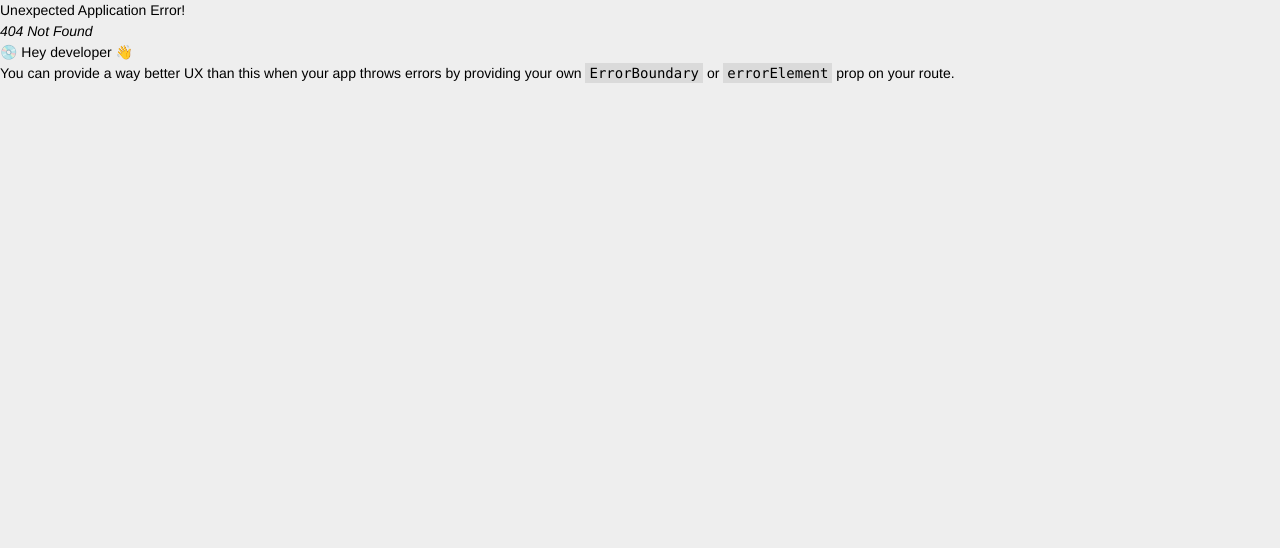
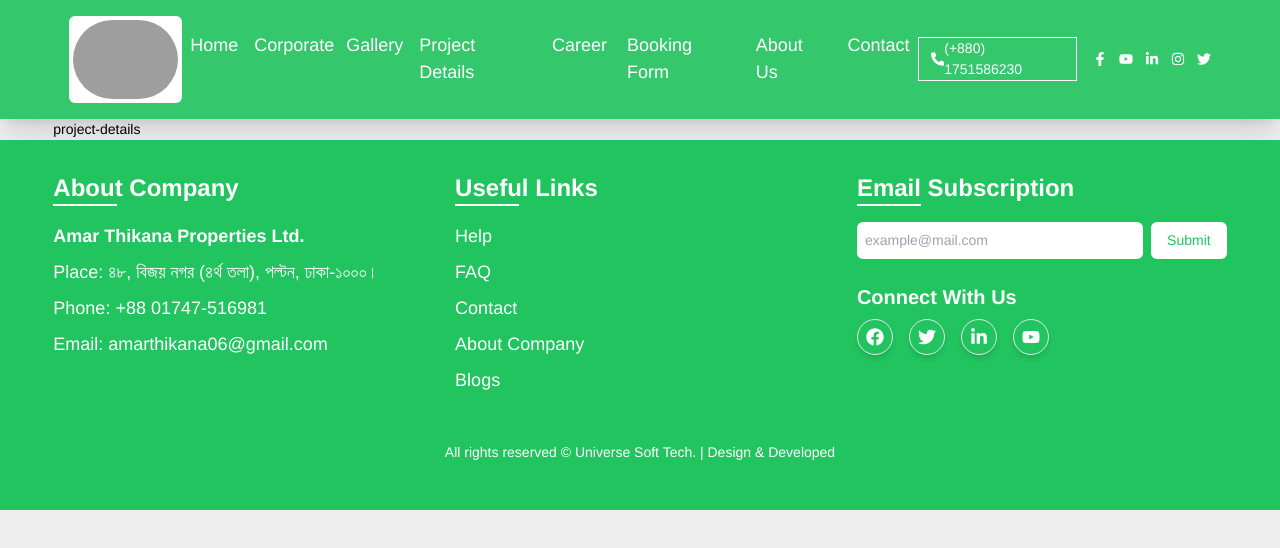
Before and after one commit to universeIt137/RealState-FrontEnd, a React (Vite) app: page /project-details in a window 1280 px wide. Before the commit this address had no page. Shown: the top 548 px of the page. Built offline with nearby package versions, Linux system fonts and the light colour scheme; grey boxes are pictures that could not be loaded.

Commit message:
some code change

```diff
--- a/src/components/clientSide/AboutUs.jsx
+++ b/src/components/clientSide/AboutUs.jsx
@@ -73,7 +73,7 @@ function AboutUs() {
         </div>
 
         {/* Text Section */}
-        <div className="lg:mt-8 mt-3  flex-1">
+        <div className="lg:-mt-2  flex-1">
           <h2 className=" lg:text-2xl font-semibold text-[#21c45e]">
             Homeowner’s Reflections on Apartments
           </h2>
@@ -82,7 +82,7 @@ function AboutUs() {
           <p className="text-[#21c45e]">{currentTestimonial.role}</p>
 
           {/* Arrows for navigation */}
-          <div className="flex space-x-4 -ml-[8px] md:mt-36 text-gray-500">
+          <div className="flex space-x-4 -ml-[8px] md:mt-[158px] text-gray-500">
             <button onClick={handlePrev} className="p-2  rounded-full hover:bg-gray-100">
               <FaArrowLeft className='' />
             </button>
--- a/src/components/navbar/Navbar.jsx
+++ b/src/components/navbar/Navbar.jsx
@@ -91,7 +91,7 @@ const Navbar = () => {
   }, []);
 
   return (
-    <div className={`fixed top-0 w-full z-50 transition-all duration-300 ${scrolled ? 'bg-[#21c45e] text-white shadow-md opacity-90 ' : 'bg-[#21c45e] text-white shadow-xl bg-opacity-90 '}`}>
+    <div className={`w-full z-50 transition-all duration-300 ${scrolled ? 'bg-[#21c45e] text-white shadow-md opacity-90 ' : 'bg-[#21c45e] text-white shadow-xl bg-opacity-90 '}`}>
       <div className='w-11/12 mx-auto'>
         <div className='flex items-center justify-between p-4'>
           {/* Logo */}
--- /dev/null
+++ b/src/pages/clientSide/project-details-page/ProjectDetails.jsx
@@ -0,0 +1,13 @@
+import React from 'react'
+
+const ProjectDetails = () => {
+  return (
+    <div className='w-11/12 mx-auto ' >
+        <div>
+        project-details
+        </div>
+    </div>
+  )
+}
+
+export default ProjectDetails
--- a/src/router/Router.jsx
+++ b/src/router/Router.jsx
@@ -14,6 +14,7 @@ import CertificationPage from "../pages/clientSide/certification-page/Certificat
 import TestimonialCard from "../pages/clientSide/home-page/Reviews";
 import VideoGalleryPage from "../pages/clientSide/video-gallery-page/VideoGalleryPage";
 import CareerDetailsPage from './../pages/clientSide/carrer-page/CareerDetailsPage';
+import ProjectDetails from "../pages/clientSide/project-details-page/ProjectDetails";
 
 
 
@@ -77,6 +78,11 @@ export const router = createBrowserRouter([
                 path:"career-details",
                 element:<CareerDetailsPage></CareerDetailsPage>
             }
+            ,
+            {
+                path : "project-details",
+                element : <ProjectDetails></ProjectDetails>
+            }
 
         ]
     },
```
